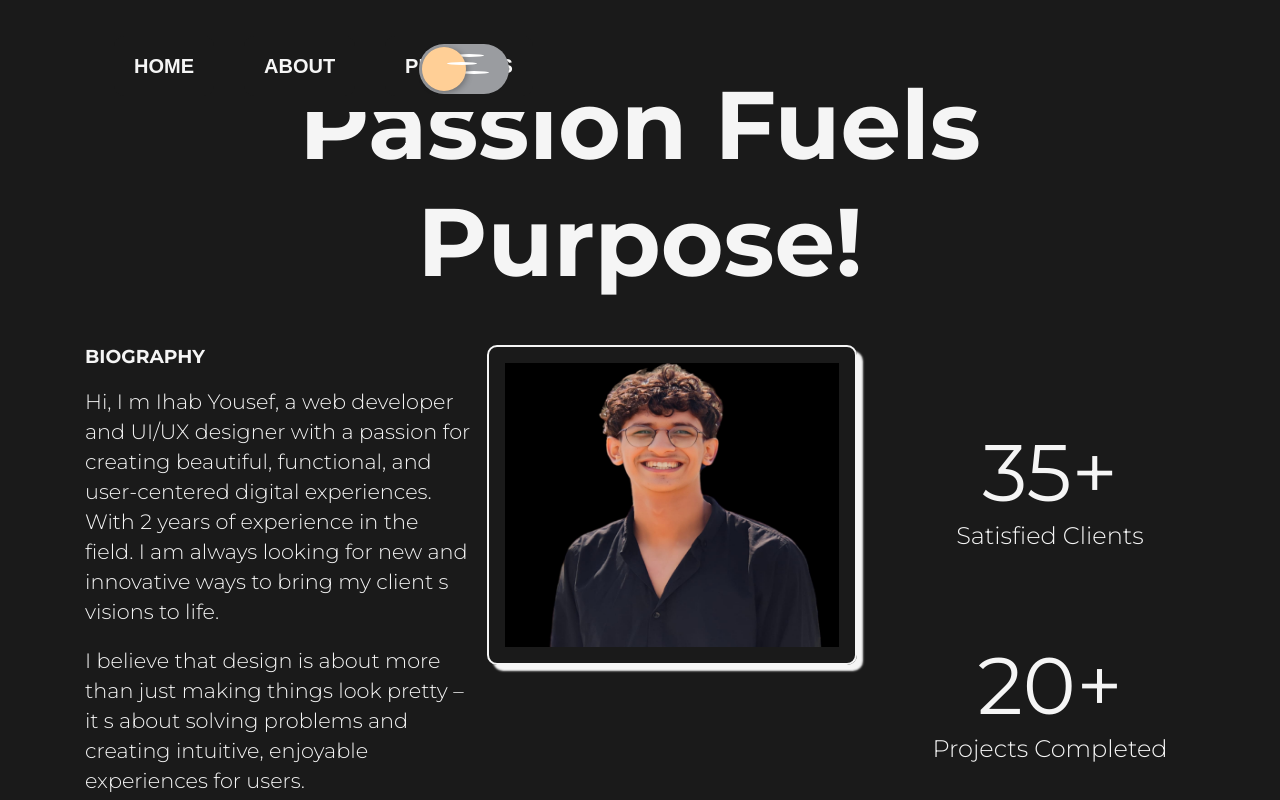
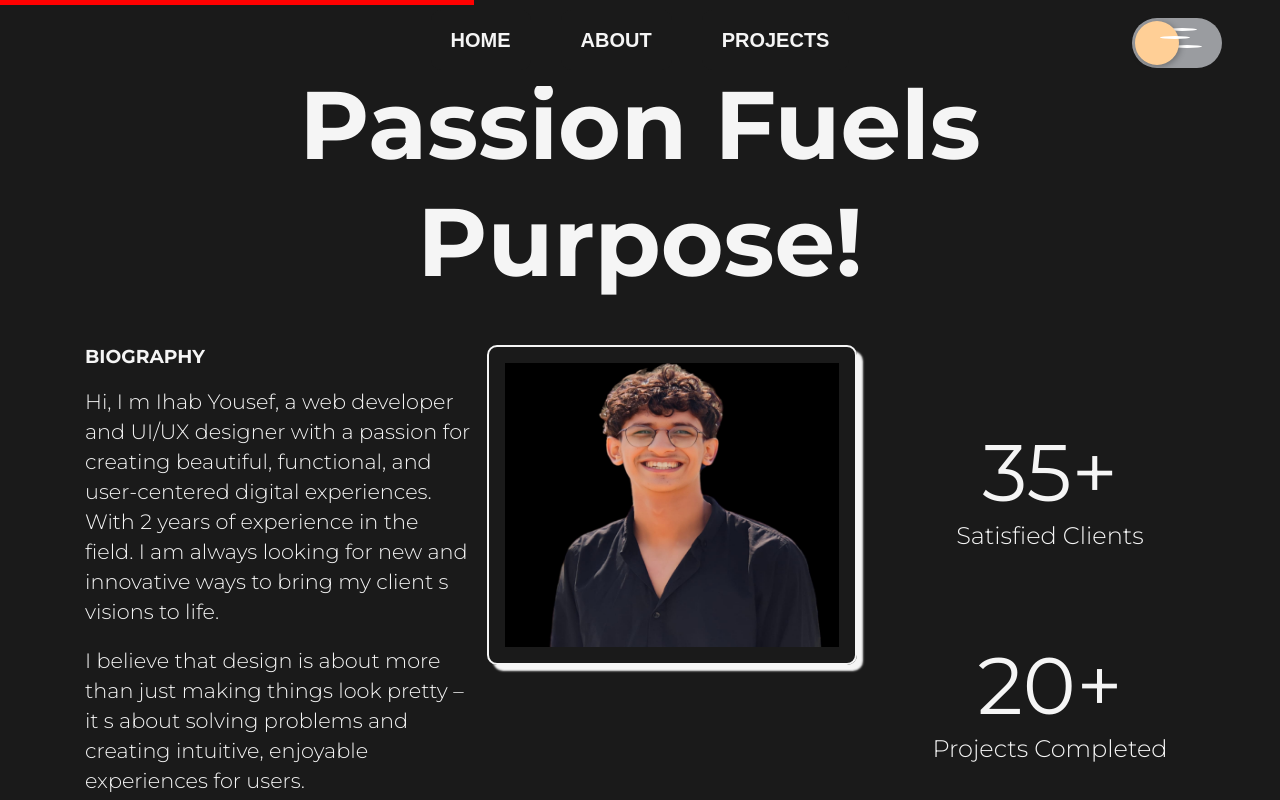
Before and after one commit to ehabyousef/The-Portfolio, a Next.js app: page /about in a window 1280 px wide. Shown: the top 800 px of the page. Built offline with nearby package versions, Linux system fonts and the light colour scheme.

Commit message:
add animation

```diff
--- a/app/component/Navbar/Navbar.jsx
+++ b/app/component/Navbar/Navbar.jsx
@@ -117,7 +117,7 @@ const Navbar = (props) => {
     }, [mode])
     return (
         <Box sx={{ display: 'flex', maxHeight: '8vh', transition: '.3s', position: 'relative' }}>
-            <dev className={style.appbar}>
+            <AppBar className={style.appbar} component="nav">
                 <Toolbar sx={{ width: '100%', display: 'flex', justifyContent: { sx: 'flex-start', md: 'center' }, alignItems: 'center' }}>
                     <IconButton
 
@@ -177,7 +177,7 @@ const Navbar = (props) => {
                     </div>
 
                 </Toolbar>
-            </dev>
+            </AppBar>
 
             <Drawer
                 container={container}
--- a/app/component/Navbar/Navbar.module.css
+++ b/app/component/Navbar/Navbar.module.css
@@ -9,11 +9,20 @@
   background-color: transparent;
 }
 .appbar {
-  background-color: var(--dark-color);
+  background-color: var(--dark-color) !important;
   position: fixed;
-  box-shadow: none;
+  box-shadow: none !important;
   align-items: center;
   padding: 10px;
+}
+.appbar::before {
+  content: "";
+  position: absolute;
+  top: 0;
+  left: -63vw;
+  width: 100%;
+  height: 5px;
+  background-color: red;
 }
 .button {
   position: relative;
```
